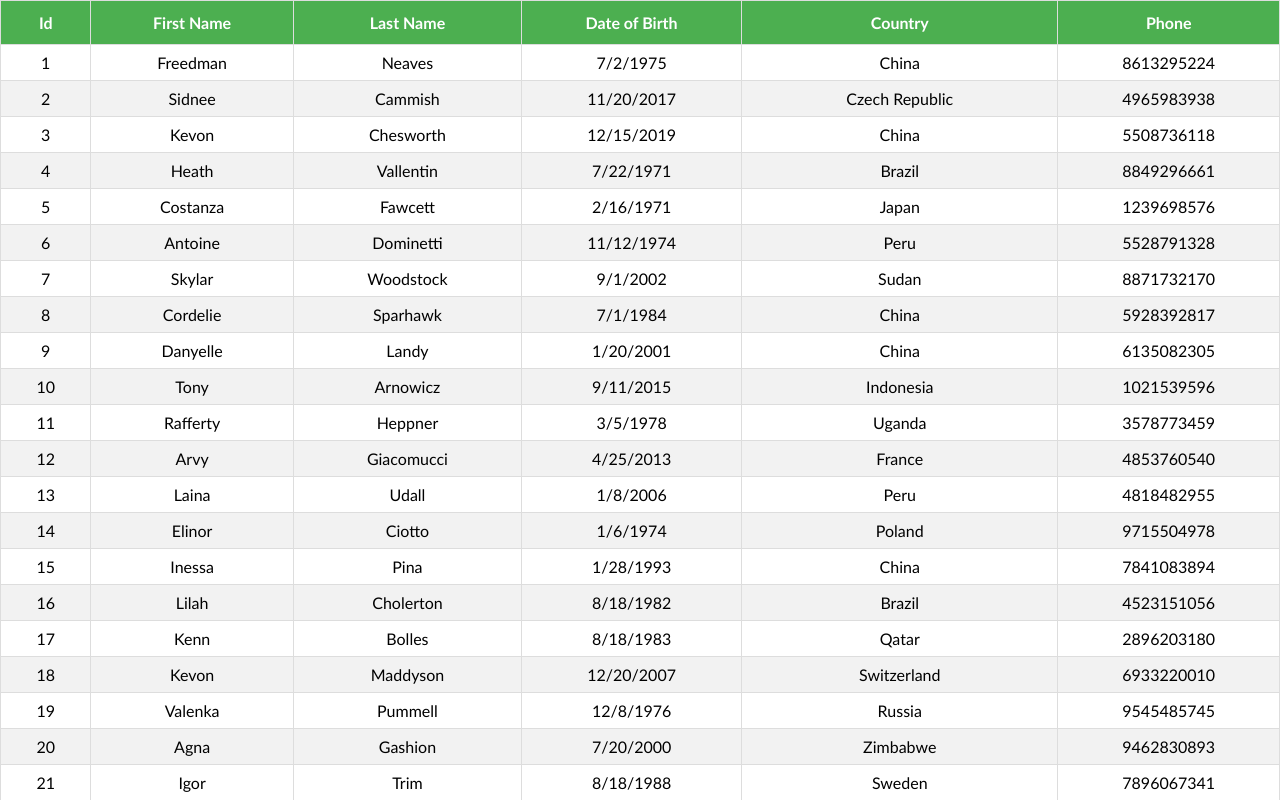
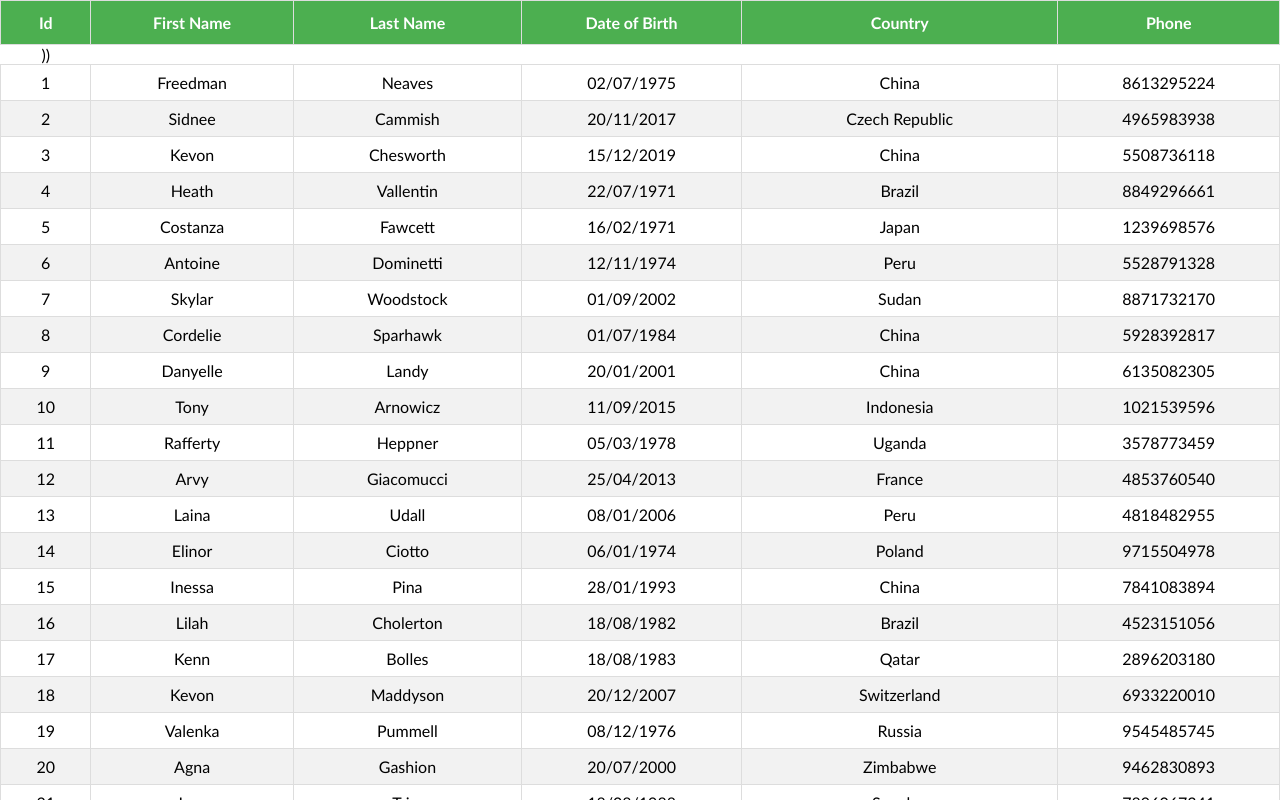
Before and after one commit to gyanchandra123/reactTable, a React (Create React App) app: page / in a window 1280 px wide. Shown: the top 800 px of the page. Built offline with nearby package versions, Linux system fonts and the light colour scheme.

Commit message:
React Table Tutorial - 7 - Sorting and Formatting

```diff
--- a/package.json
+++ b/package.json
@@ -6,6 +6,7 @@
     "@testing-library/jest-dom": "^5.14.1",
     "@testing-library/react": "^11.2.7",
     "@testing-library/user-event": "^12.8.3",
+    "date-fns": "^2.22.1",
     "react": "^17.0.2",
     "react-dom": "^17.0.2",
     "react-scripts": "4.0.3",
--- a/src/App.js
+++ b/src/App.js
@@ -6,8 +6,8 @@ import { SortingTable } from './components/SortingTable';
 function App() {
   return (
     <div className="App">
-    {/*  <BasicTable/> */}
-     <SortingTable/>
+     <BasicTable/>
+    {/*  <SortingTable/> */}
     </div>
   );
 }
--- a/src/components/BasicTable.js
+++ b/src/components/BasicTable.js
@@ -6,7 +6,7 @@ import './table.css'
 
 export const BasicTable = () => {
 
-  const columns = useMemo(() => GROUPED_COLUMNS, []);
+  const columns = useMemo(() => COLUMNS, []);
   const data = useMemo(() => MOCK_DATA, []);
 
   const tableInstance = useTable({
--- a/src/components/columns.js
+++ b/src/components/columns.js
@@ -1,3 +1,5 @@
+import {format} from 'date-fns'
+
 export const COLUMNS = [
   {
     Header: "Id",
@@ -18,6 +20,9 @@ export const COLUMNS = [
     Header: "Date of Birth",
     Footer: "Date of Birth",
     accessor: "date_of_birth",
+    Cell: ({ value }) => {  // it transform the raw values of column
+      return format(new Date(value), 'dd/MM/yyyy')
+    }
   },
   {
     Header: "Country",
```
Also changed, not shown: 1 other file (tests, documents, lock files or other folders).
